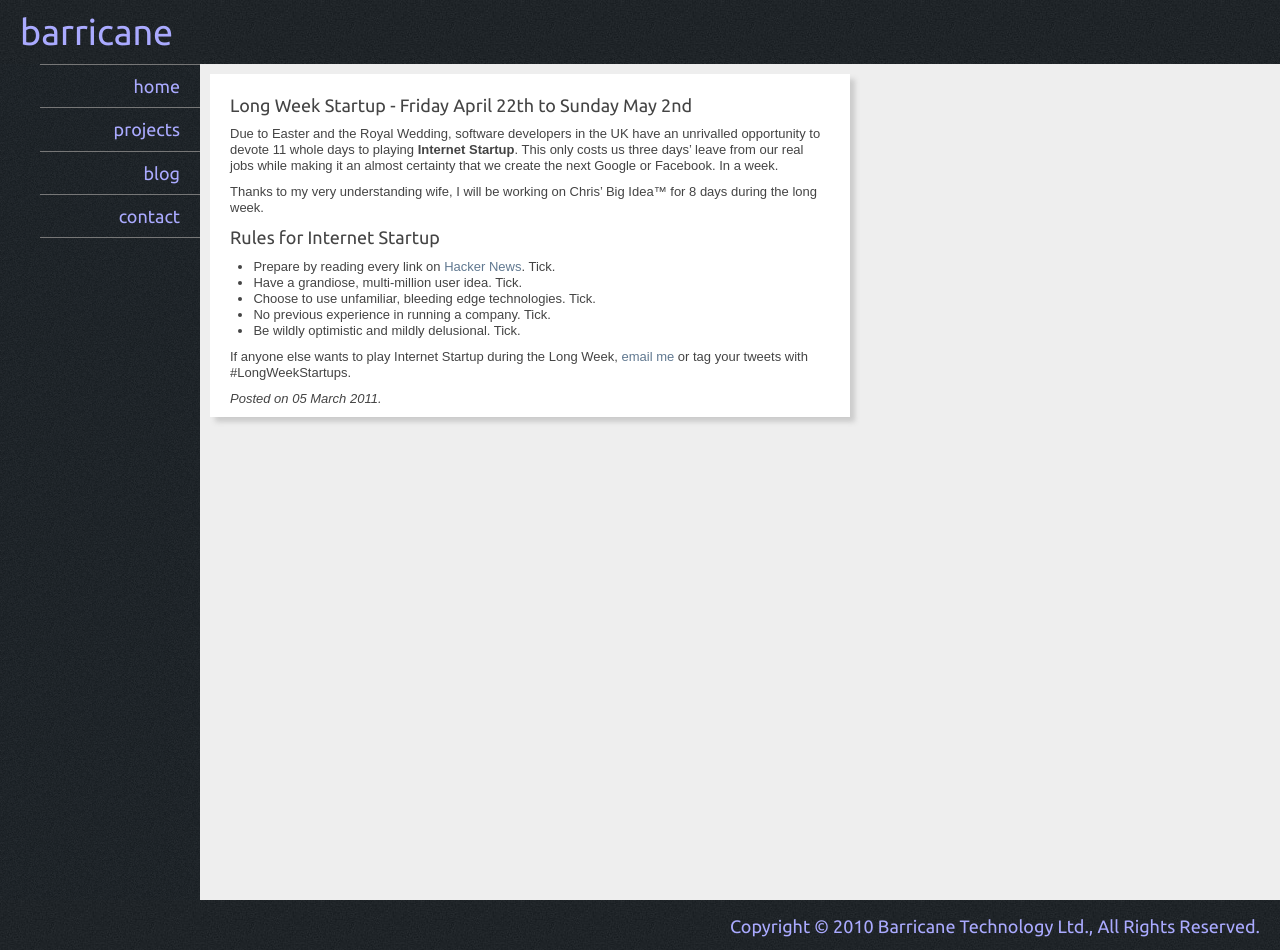
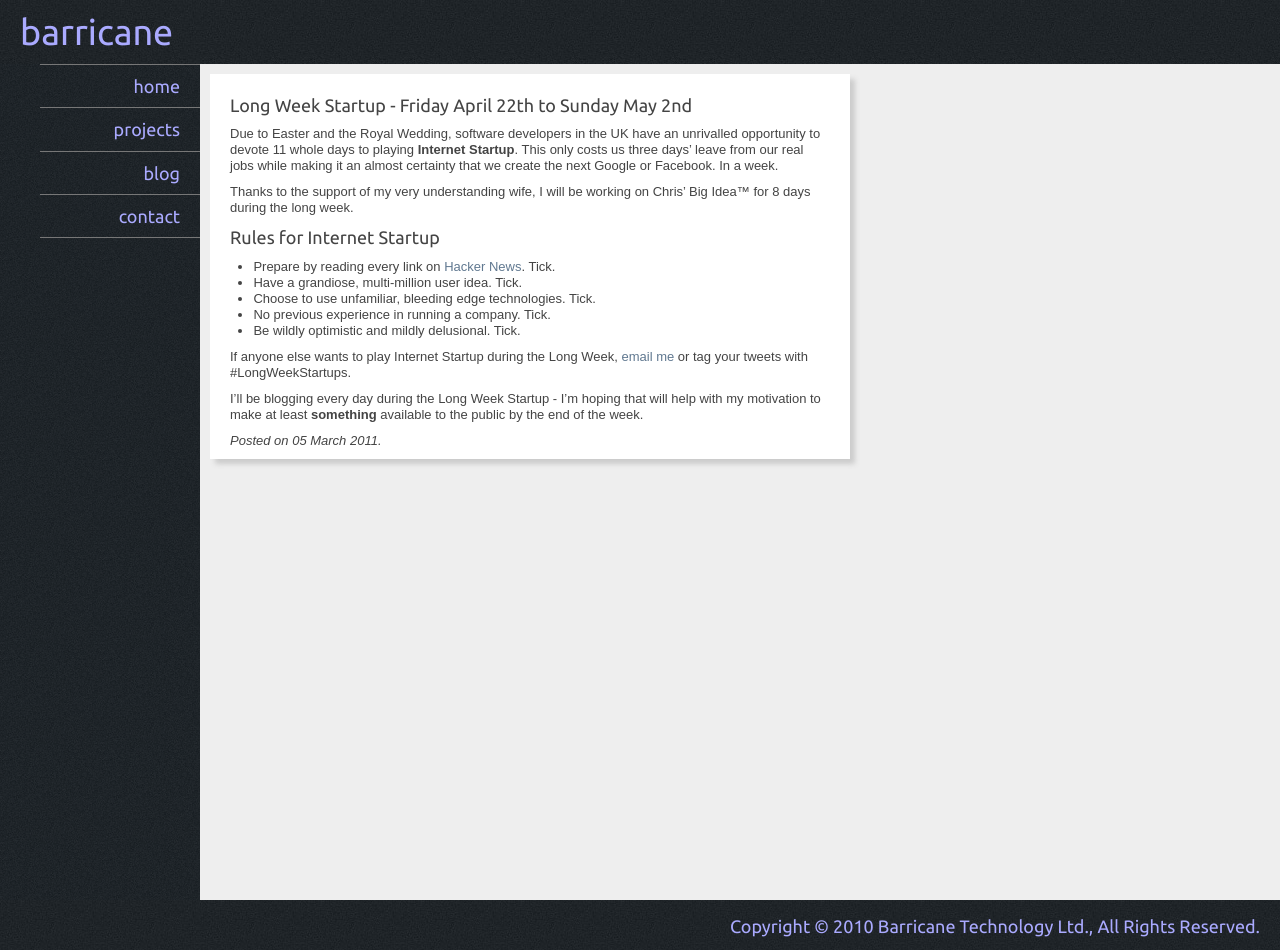
Before and after one commit to chrisdew/chrisdew.github.com, a Jekyll site: the page built from _posts/2011-03-05-uk-internet-startup-week.md, in a window 1280 px wide. Built offline with Jekyll 4.4.1, drawn with Linux system fonts in a browser that asks for light colours; nearby versions of some CDN libraries; Markdown is read by kramdown in place of the engine named in the settings.

Commit message:
longweek amemndment

```diff
--- a/_posts/2011-03-05-uk-internet-startup-week.md
+++ b/_posts/2011-03-05-uk-internet-startup-week.md
@@ -5,7 +5,7 @@ title: Long Week Startup - Friday April 22th to Sunday May 2nd
 
 Due to Easter and the Royal Wedding, software developers in the UK have an unrivalled opportunity to devote 11 whole days to playing **Internet Startup**.  This only costs us three days' leave from our real jobs while making it an almost certainty that we create the next Google or Facebook.  In a week.
 
-Thanks to my very understanding wife, I will be working on Chris' Big Idea&trade; for 8 days during the long week.
+Thanks to the support of my very understanding wife, I will be working on Chris' Big Idea&trade; for 8 days during the long week.
 
 Rules for Internet Startup
 --------------------------
@@ -17,3 +17,5 @@ Rules for Internet Startup
 - Be wildly optimistic and mildly delusional.  Tick.
 
 If anyone else wants to play Internet Startup during the Long Week, [email me](/contact) or tag your tweets with #LongWeekStartups.
+
+I'll be blogging every day during the Long Week Startup - I'm hoping that will help with my motivation to make at least **something** available to the public by the end of the week.
```
Also changed, not shown: 1 other file.
